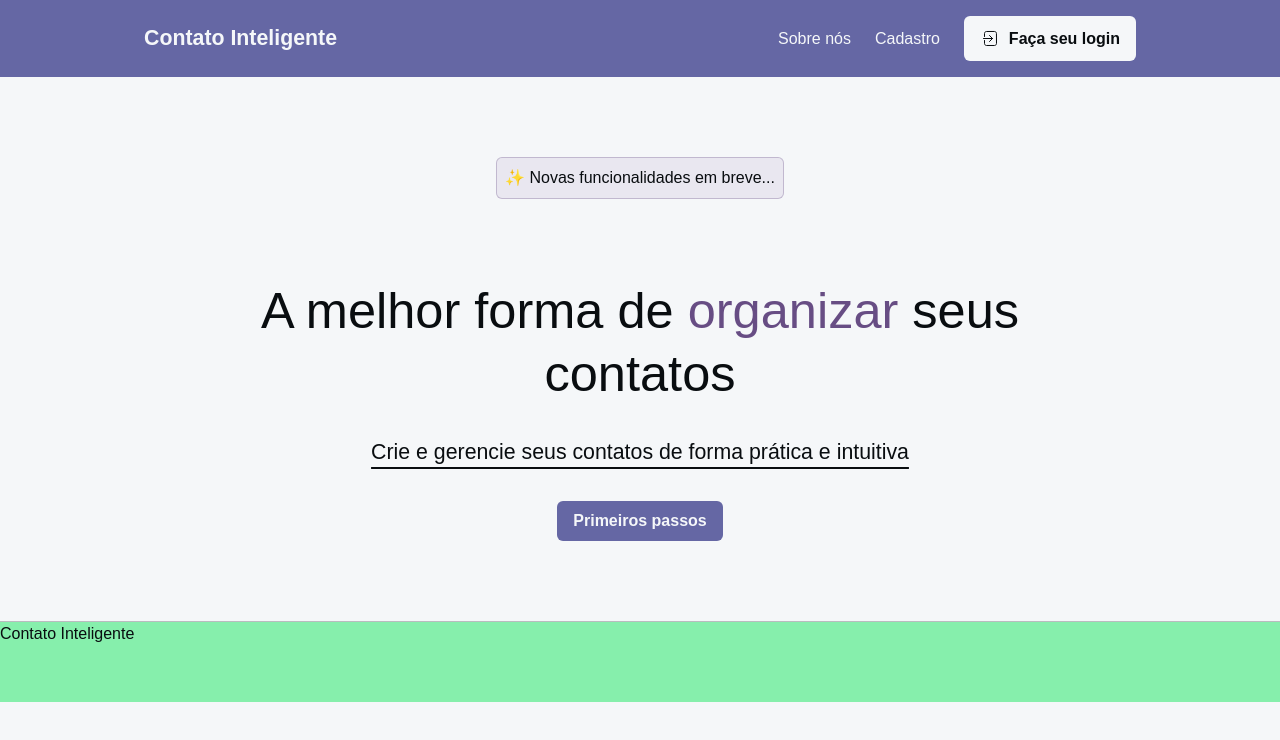
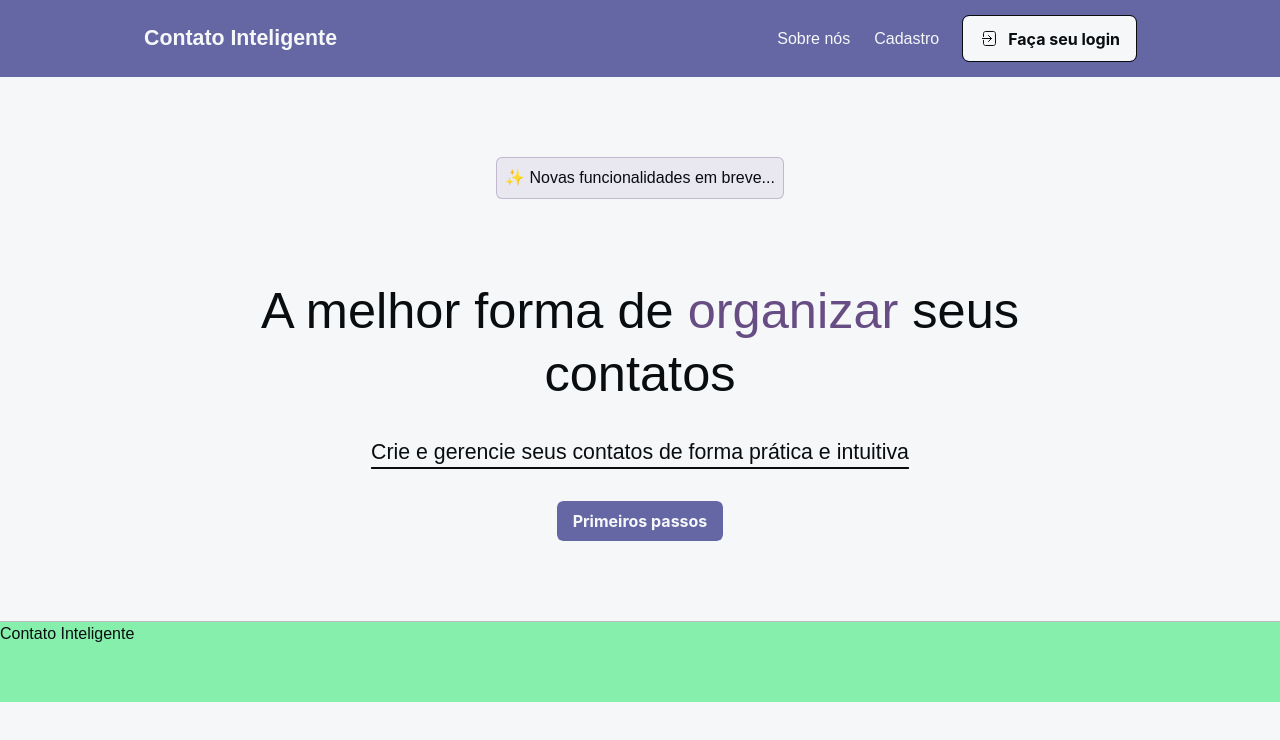
Before and after one commit to vinicioscst/contatointeligente-frontend, a Next.js app: page / in a window 1280 px wide. Shown: the top 740 px of the page. Built offline with nearby package versions, Linux system fonts and the light colour scheme; a web font is replaced by a local one.

Commit message:
fix: added dynamic outline color to button component

```diff
--- a/src/components/Button/index.tsx
+++ b/src/components/Button/index.tsx
@@ -4,12 +4,13 @@ interface IButtonProps {
   bgColor: string;
   textColor: string;
   hasImage?: boolean;
+  borderColor: string;
 }
 
-function Button({ type, children, bgColor, textColor, hasImage }: IButtonProps) {
+function Button({ type, children, bgColor, textColor, hasImage, borderColor }: IButtonProps) {
   return (
     <button
-      className={`${bgColor} ${textColor} ${hasImage === true && "flex gap-2 items-center"} py-3 px-4 font-bold leading-none rounded-md hover:-translate-y-1 transition-transform`}
+      className={`${bgColor} ${textColor} ${hasImage === true && "flex gap-2 items-center"} outline outline-1 ${borderColor && `${borderColor}`} py-3 px-4 font-inter font-bold leading-none rounded-md hover:-translate-y-1 transition-transform`}
       type={type}
     >
       {children}
```
